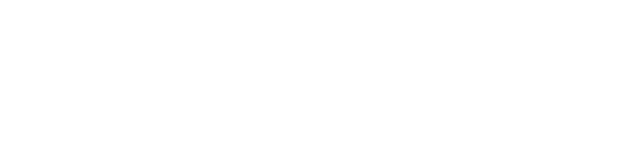
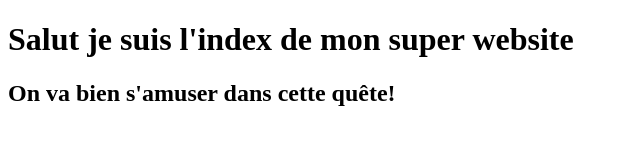
Before and after one commit to RudyDev-engfr/my-super-website, a plain HTML site: page index.html in a window 1280 px wide. Shown: the whole page, without its empty margins (0-640 px from the left). Drawn offline with Linux system fonts and the light colour scheme.

Commit message:
Changed Title + Added H1 + H2

```diff
--- a/index.html
+++ b/index.html
@@ -2,9 +2,10 @@
 <html>
   <head>
     <meta charset="UTF-8">
-    <title>title</title>
+    <title>My Super Website</title>
   </head>
   <body>
-
+  <h1>Salut je suis l'index de mon super website</h1>
+  <h2>On va bien s'amuser dans cette quête!</h2>
   </body>
 </html>
```
